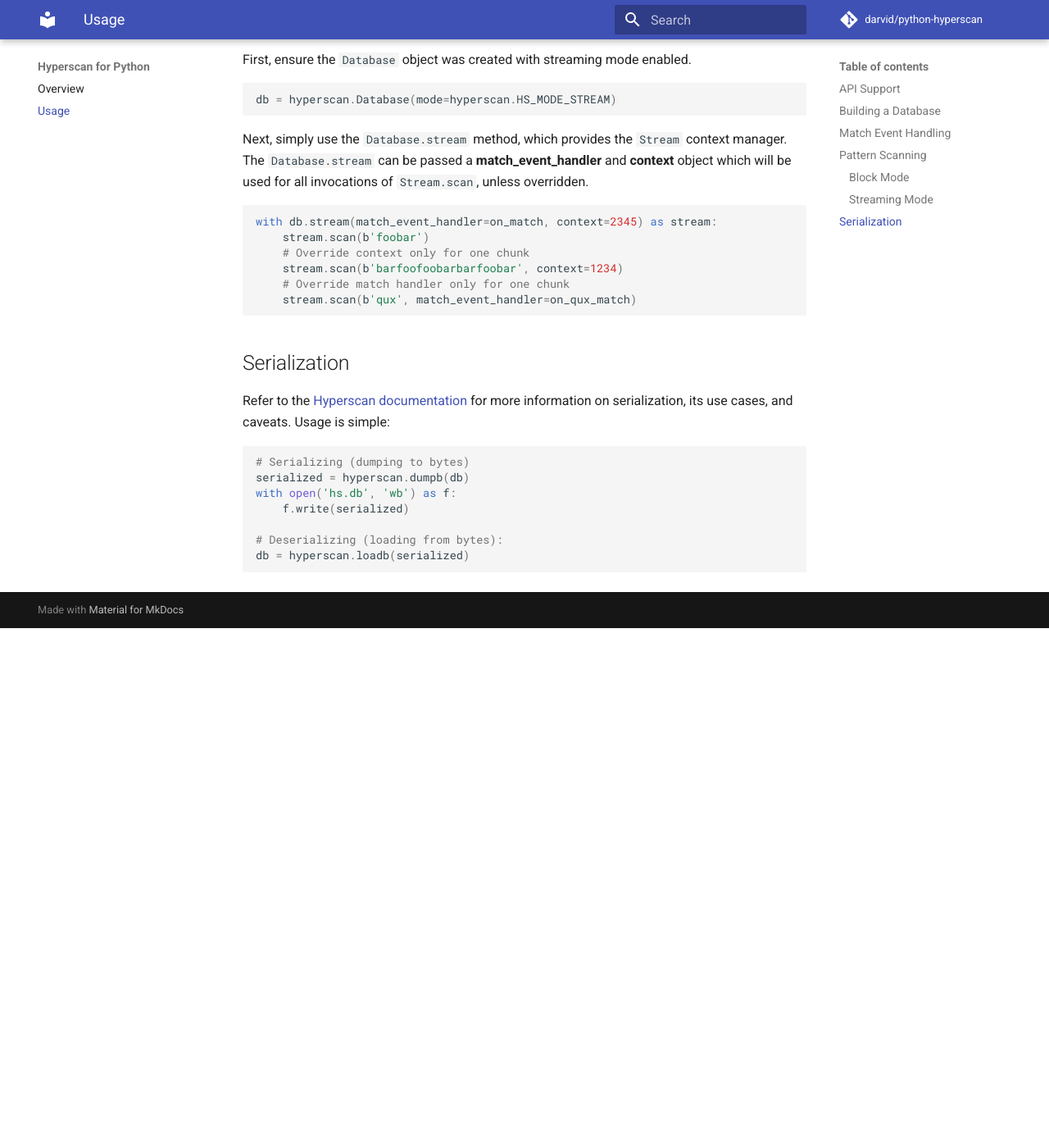
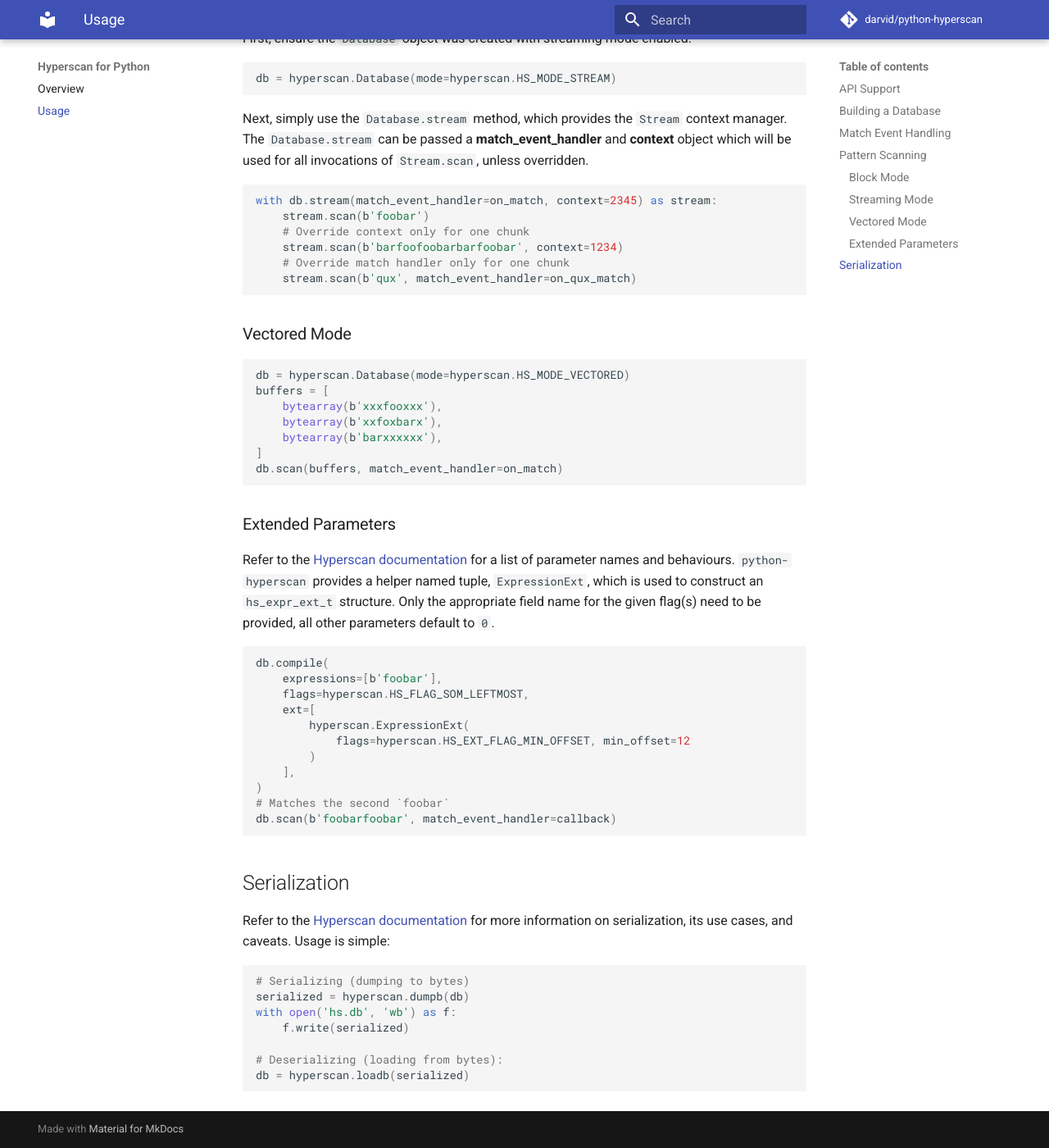
Before and after one commit to darvid/python-hyperscan, an MkDocs documentation site: the page built from docs/usage.md, in a window 1280 px wide and 1400 px high, scrolled down 2247 px. Shown: the whole window at 82% size. Built offline with MkDocs 1.6.1 and Material for MkDocs 9.7.7, drawn with Linux system fonts in a browser that asks for light colours; comment, search, counter and statistics services are not loaded; before the commit the page ends 3013 px from its top, so only the background shows below that; some of the changed text lies outside the part shown.

Commit message:
docs: add usage examples for 0.2.0 features

````diff
--- a/docs/usage.md
+++ b/docs/usage.md
@@ -125,9 +123,43 @@ with db.stream(match_event_handler=on_match, context=2345) as stream:
     stream.scan(b'qux', match_event_handler=on_qux_match)
 ```
 
+### Vectored Mode
+
+```python
+db = hyperscan.Database(mode=hyperscan.HS_MODE_VECTORED)
+buffers = [
+    bytearray(b'xxxfooxxx'),
+    bytearray(b'xxfoxbarx'),
+    bytearray(b'barxxxxxx'),
+]
+db.scan(buffers, match_event_handler=on_match)
+```
+
+### Extended Parameters
+
+Refer to the [Hyperscan documentation][8] for a list of parameter names
+and behaviours. ``python-hyperscan`` provides a helper named tuple,
+``ExpressionExt``, which is used to construct an ``hs_expr_ext_t``
+structure. Only the appropriate field name for the given flag(s) need
+to be provided, all other parameters default to ``0``.
+
+```python
+db.compile(
+    expressions=[b'foobar'],
+    flags=hyperscan.HS_FLAG_SOM_LEFTMOST,
+    ext=[
+        hyperscan.ExpressionExt(
+            flags=hyperscan.HS_EXT_FLAG_MIN_OFFSET, min_offset=12
+        )
+    ],
+)
+# Matches the second `foobar`
+db.scan(b'foobarfoobar', match_event_handler=callback)
+```
+
 ## Serialization
 
-Refer to the [Hyperscan documentation][8] for more information on
+Refer to the [Hyperscan documentation][9] for more information on
 serialization, its use cases, and caveats. Usage is simple:
 
 ```python
````
Also changed, not shown: other parts of docs/usage.md (+3 -4 lines).
